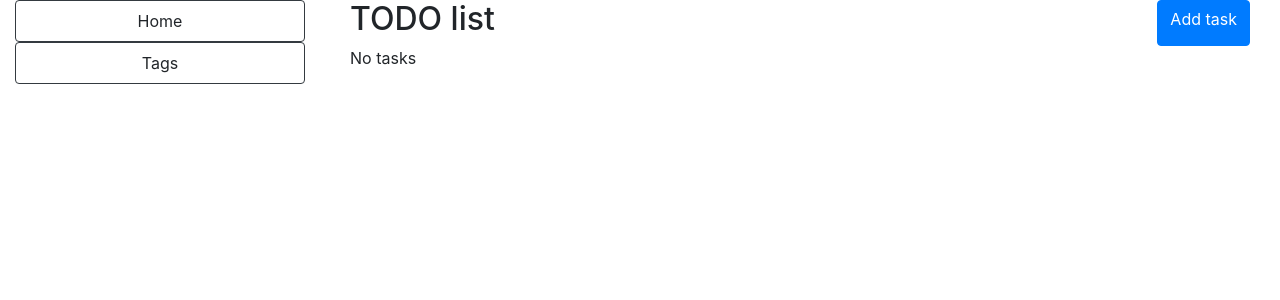
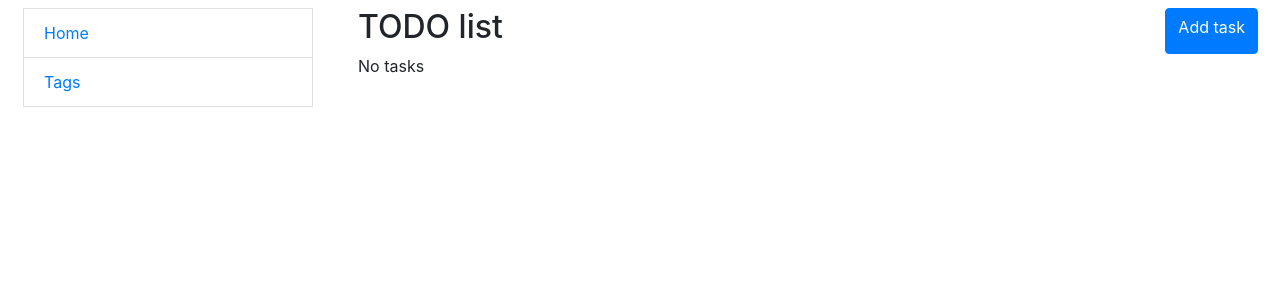
Before and after one commit to dmitriy-kds/todo-list, a Django app: template templates/app/index.html in a window 1280 px wide. Shown: the top 300 px of the page. Run offline with Django 5.2, Linux system fonts and the light colour scheme; the template is opened without the code that fills it, so the values that code supplies are empty.

Commit message:
feat: Create basic functional base.html and sidebar.html

```diff
--- a/templates/base.html
+++ b/templates/base.html
@@ -7,7 +7,7 @@
   <link rel="stylesheet" href="https://cdn.jsdelivr.net/npm/bootstrap@4.6.2/dist/css/bootstrap.min.css" integrity="sha384-xOolHFLEh07PJGoPkLv1IbcEPTNtaed2xpHsD9ESMhqIYd0nLMwNLD69Npy4HI+N" crossorigin="anonymous">
 </head>
 <body>
-  <div class="container-fluid">
+  <div class="container-fluid m-2">
     <div class="row">
       <div class="col-md-3">
         {% include "includes/sidebar.html" %}
--- a/templates/includes/sidebar.html
+++ b/templates/includes/sidebar.html
@@ -1,4 +1,4 @@
 <nav class="nav flex-column">
-  <a class="nav-link btn border-dark" href="{% url 'app:index' %}">Home</a>
-  <a class="nav-link btn border-dark" href="{% url 'app:tag_list' %}">Tags</a>
+  <a class="list-group-item" href="{% url 'app:index' %}">Home</a>
+  <a class="list-group-item" href="{% url 'app:tag_list' %}">Tags</a>
 </nav>
```
